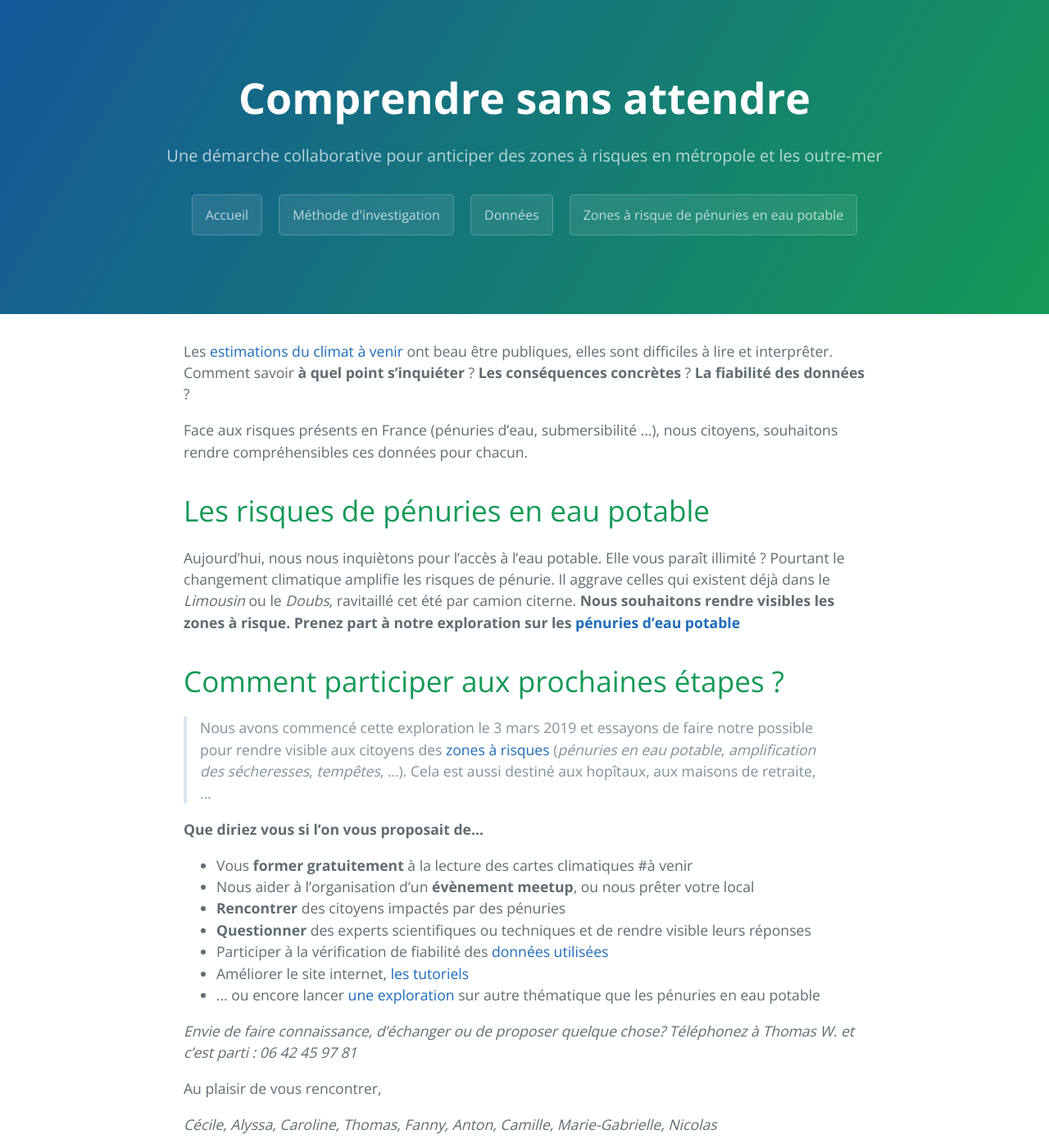
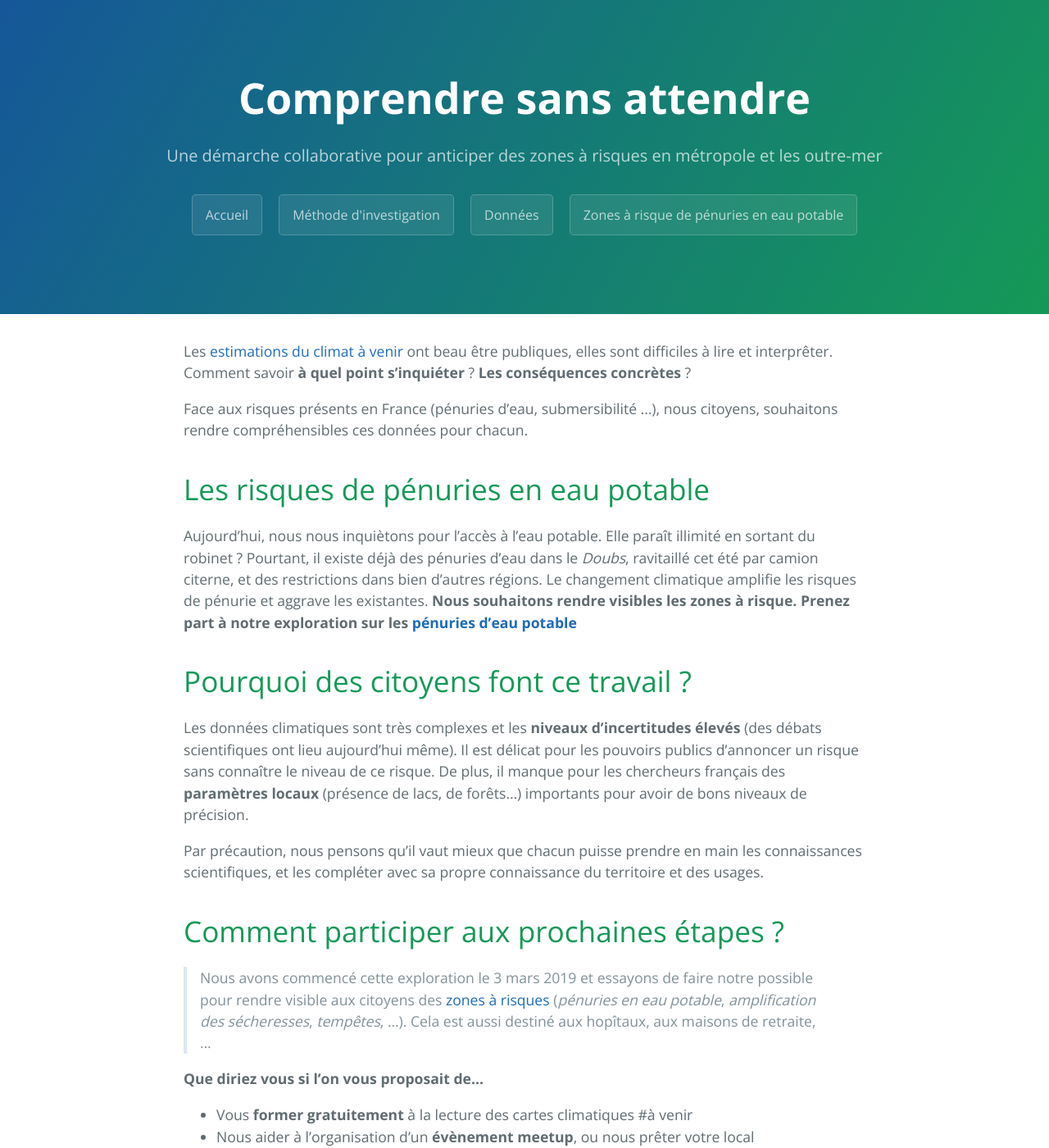
Before and after one commit to secheresses/Ancien-site, a Jekyll site: the page built from index.md, in a window 1280 px wide and 1400 px high. Shown: the whole window at 82% size. Built offline with Jekyll 4.4.1, drawn with Linux system fonts in a browser that asks for light colours.

Commit message:
intro suite

```diff
--- a/index.md
+++ b/index.md
@@ -3,14 +3,20 @@ layout: default
 title: Comprendre sans attendre
 ---
 
-Les [estimations du climat à venir](../donnees) ont beau être publiques, elles sont difficiles à lire et interprêter. Comment savoir **à quel point s'inquiéter** ? **Les conséquences concrètes** ? **La fiabilité des données** ?
+Les [estimations du climat à venir](../donnees) ont beau être publiques, elles sont difficiles à lire et interprêter. Comment savoir **à quel point s'inquiéter** ? **Les conséquences concrètes** ?
 
 Face aux risques présents en France (pénuries d’eau, submersibilité …), nous citoyens, souhaitons rendre compréhensibles ces données pour chacun.
 
 # Les risques de pénuries en eau potable
 
-Aujourd’hui, nous nous inquiètons pour l’accès à l’eau potable. Elle vous paraît illimité ? Pourtant le changement climatique amplifie les risques de pénurie. Il aggrave celles qui existent déjà dans le *Limousin* ou le *Doubs*, ravitaillé cet été par camion citerne. **Nous souhaitons rendre visibles les zones à risque.  Prenez part à notre exploration sur les [pénuries d'eau potable](../risques-penurie-eau)**
+Aujourd’hui, nous nous inquiètons pour l’accès à l’eau potable. Elle paraît illimité en sortant du robinet ? Pourtant, il existe déjà des pénuries d'eau dans le *Doubs*, ravitaillé cet été par camion citerne, et des restrictions dans bien d'autres régions. Le changement climatique amplifie les risques de pénurie et aggrave les existantes. **Nous souhaitons rendre visibles les zones à risque.  Prenez part à notre exploration sur les [pénuries d'eau potable](../risques-penurie-eau)**
 
+# Pourquoi des citoyens font ce travail ?
+
+Les données climatiques sont très complexes et les **niveaux d'incertitudes élevés** (des débats scientifiques ont lieu aujourd'hui même). Il est délicat pour les pouvoirs publics d'annoncer un risque sans connaître le niveau de ce risque.
+De plus, il manque pour les chercheurs français des **paramètres locaux** (présence de lacs, de forêts...) importants pour avoir de bons niveaux de précision.
+
+Par précaution, nous pensons qu'il vaut mieux que chacun puisse prendre en main les connaissances scientifiques, et les compléter avec sa propre connaissance du territoire et des usages.
 
 # Comment participer aux prochaines étapes ?
 
```
